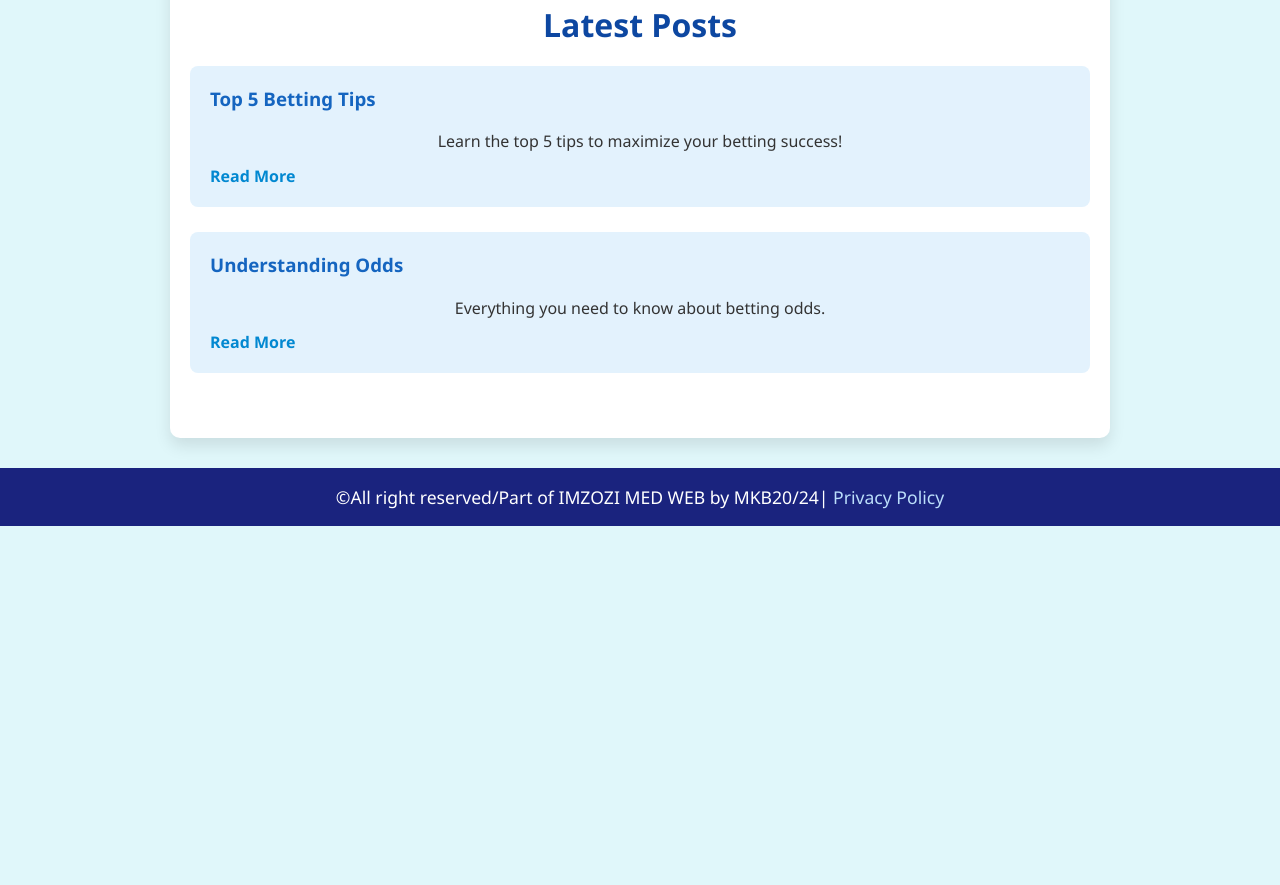
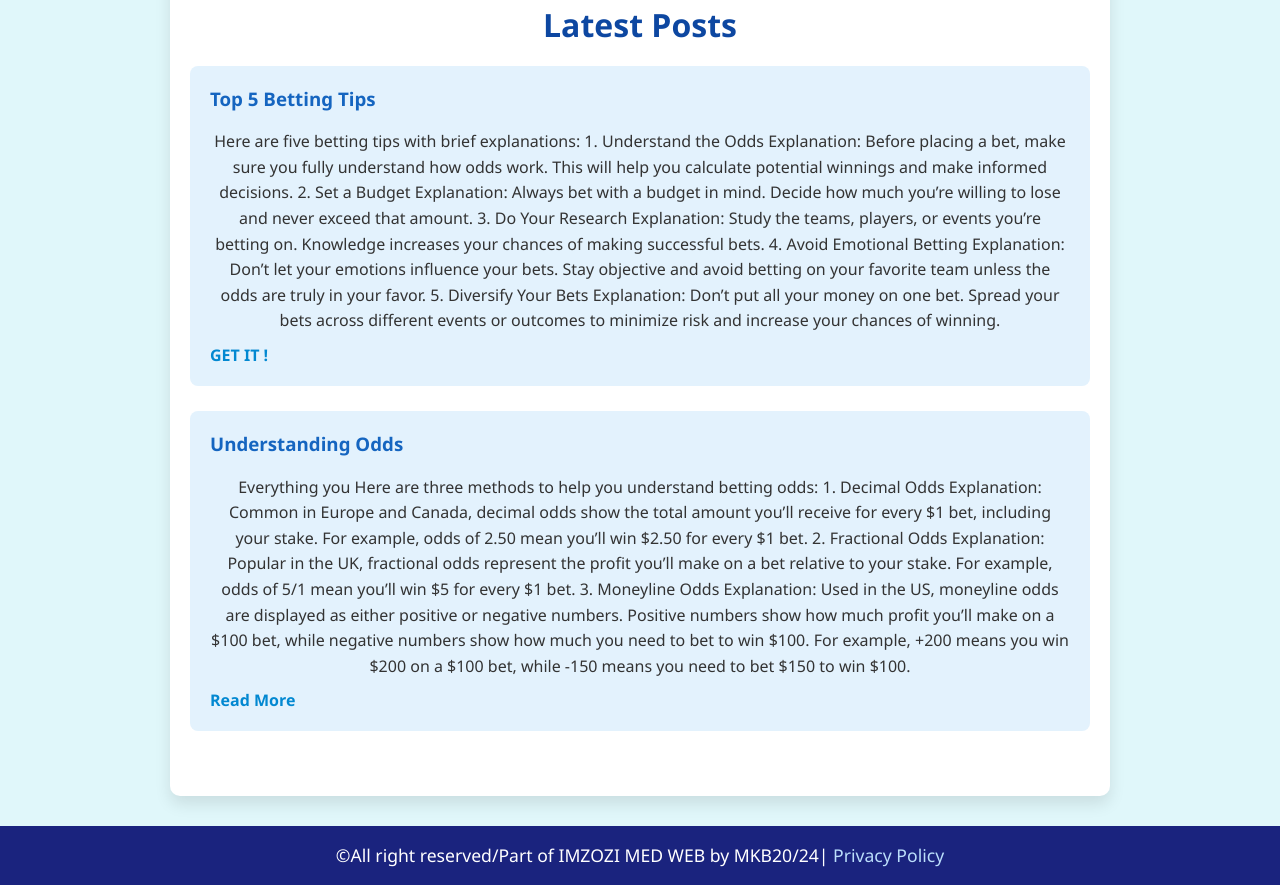
Before and after one commit to inzozimedia/sport-bet, a plain HTML site: page index.html in a window 1280 px wide. Shown: the part 771-1656 px from the top of the page. Before the commit the page ends 1297 px from the top, so only its background shows below. Drawn offline with Linux system fonts and the light colour scheme.

Commit message:
Update index.html

```diff
--- a/index.html
+++ b/index.html
@@ -192,13 +192,12 @@
                 <li><a href="#home">Home</a></li>
                 <li><a href="#about">About</a></li>
                 <li><a href="#blog">Blog</a></li>
-                <li><a href="#contact">Contact</a></li>
             </ul>
         </nav>
     </header>
 
     <section id="home">
-        <h2>Bet Smart in Betting</h2>
+        <h2>Bet Smart WIN BIG</h2>
         <p>Bet from today and get amazing bonuses!</p>
         <button onclick="redirectToAffiliate()">Join Now</button>
     </section>
@@ -212,12 +211,36 @@
         <h2>Latest Posts</h2>
         <article>
             <h3>Top 5 Betting Tips</h3>
-            <p>Learn the top 5 tips to maximize your betting success!</p>
-            <a href="#">Read More</a>
+            <p>Here are five betting tips with brief explanations:
+
+1. Understand the Odds
+Explanation: Before placing a bet, make sure you fully understand how odds work. This will help you calculate potential winnings and make informed decisions.
+2. Set a Budget
+Explanation: Always bet with a budget in mind. Decide how much you’re willing to lose and never exceed that amount.
+3. Do Your Research
+Explanation: Study the teams, players, or events you’re betting on. Knowledge increases your chances of making successful bets.
+4. Avoid Emotional Betting
+Explanation: Don’t let your emotions influence your bets. Stay objective and avoid betting on your favorite team unless the odds are truly in your favor.
+5. Diversify Your Bets
+Explanation: Don’t put all your money on one bet. Spread your bets across different events or outcomes to minimize risk and increase your chances of winning.</p>
+            <a href="#">GET IT !</a>
         </article>
         <article>
             <h3>Understanding Odds</h3>
-            <p>Everything you need to know about betting odds.</p>
+            <p>Everything you Here are three methods to help you understand betting odds:
+
+1. Decimal Odds
+Explanation: Common in Europe and Canada, decimal odds show the total amount you’ll receive for every $1 bet, including your stake. For example, odds of 2.50 mean you’ll win $2.50 for every $1 bet.
+2. Fractional Odds
+Explanation: Popular in the UK, fractional odds represent the profit you’ll make on a bet relative to your stake. For example, odds of 5/1 mean you’ll win $5 for every $1 bet.
+3. Moneyline Odds
+Explanation: Used in the US, moneyline odds are displayed as either positive or negative numbers. Positive numbers show how much profit you’ll make on a $100 bet, while negative numbers show how much you need to bet to win $100. For example, +200 means you win $200 on a $100 bet, while -150 means you need to bet $150 to win $100.
+
+
+
+
+
+</p>
             <a href="#">Read More</a>
         </article>
     </section>
@@ -229,7 +252,7 @@
     <script>
         function redirectToAffiliate() {
             // Your 1xBet affiliate link
-            window.location.href = "https://affpa.top/L?tag=d_3672594m_97c_&site=3672594&ad=97&r=sport";
+            window.location.href = "https://affpa.top/L?tag=d_3672594m_97c_&site=3672594&ad=97&r=SPORTS";
         }
     </script>
 </body>
```
